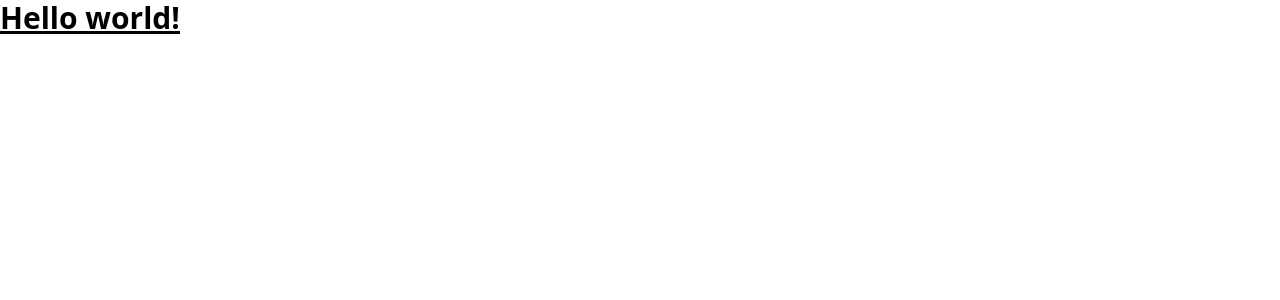
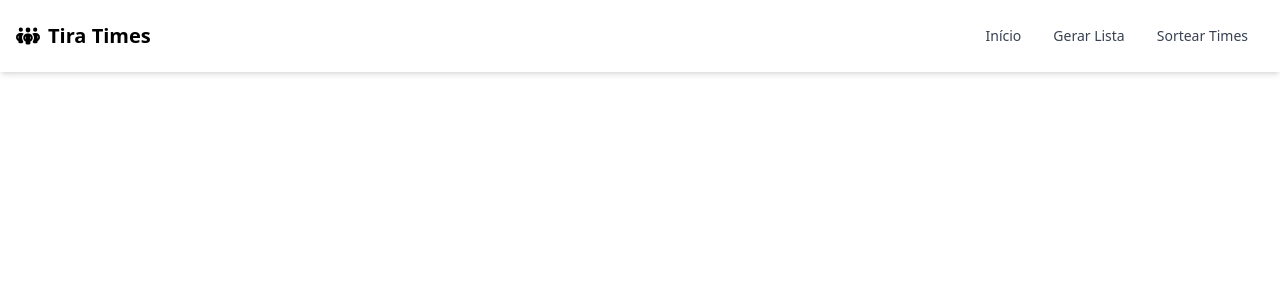
Before and after one commit to antoniofulg/tira-times, a React app: page / in a window 1280 px wide. Shown: the top 300 px of the page. Built offline with nearby package versions, Linux system fonts and the light colour scheme; the HTML template or start-up script is replaced by a standard one.

Commit message:
feat: make layout as main component of router

```diff
--- a/src/main/routes/router.tsx
+++ b/src/main/routes/router.tsx
@@ -1,9 +1,9 @@
-import App from "@/App";
+import Main from "@/presentation/layouts/Main";
 import { createBrowserRouter } from "react-router-dom";
 
 export default createBrowserRouter([
   {
     path: "/",
-    element: <App />,
+    element: <Main />,
   },
 ]);
--- /dev/null
+++ b/src/presentation/layouts/Main.tsx
@@ -0,0 +1,13 @@
+import { Header } from "@/presentation/components";
+import { Outlet } from "react-router-dom";
+
+const Main = () => {
+  return (
+    <main className="h-screen bg-white dark:bg-gray-900">
+      <Header />
+      <Outlet />
+    </main>
+  );
+};
+
+export default Main;
```
